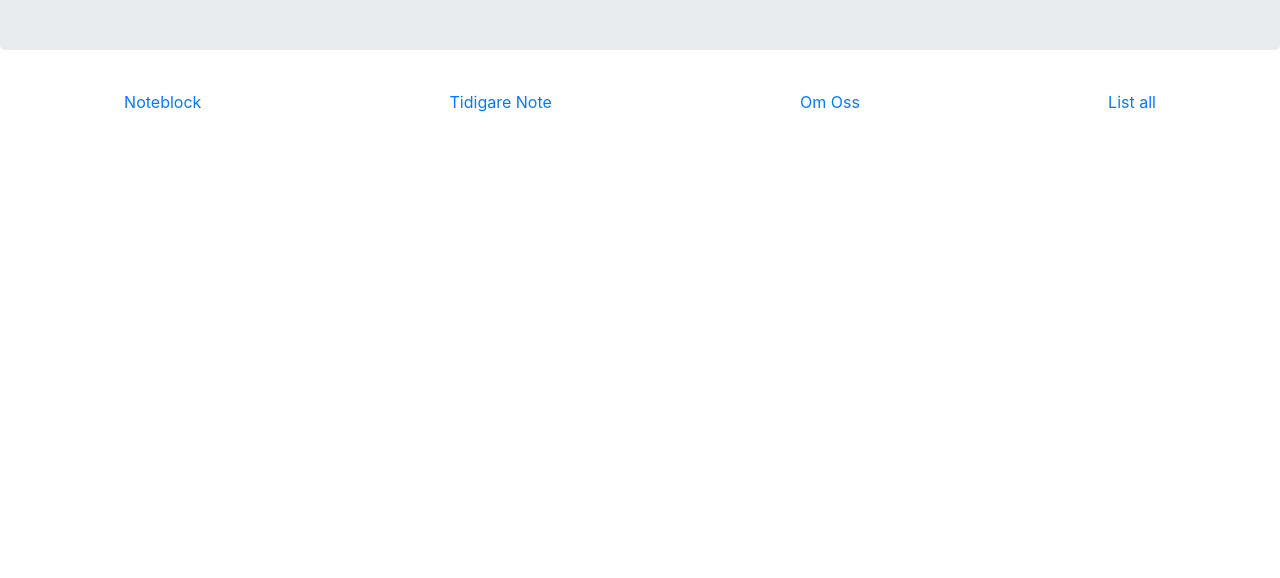
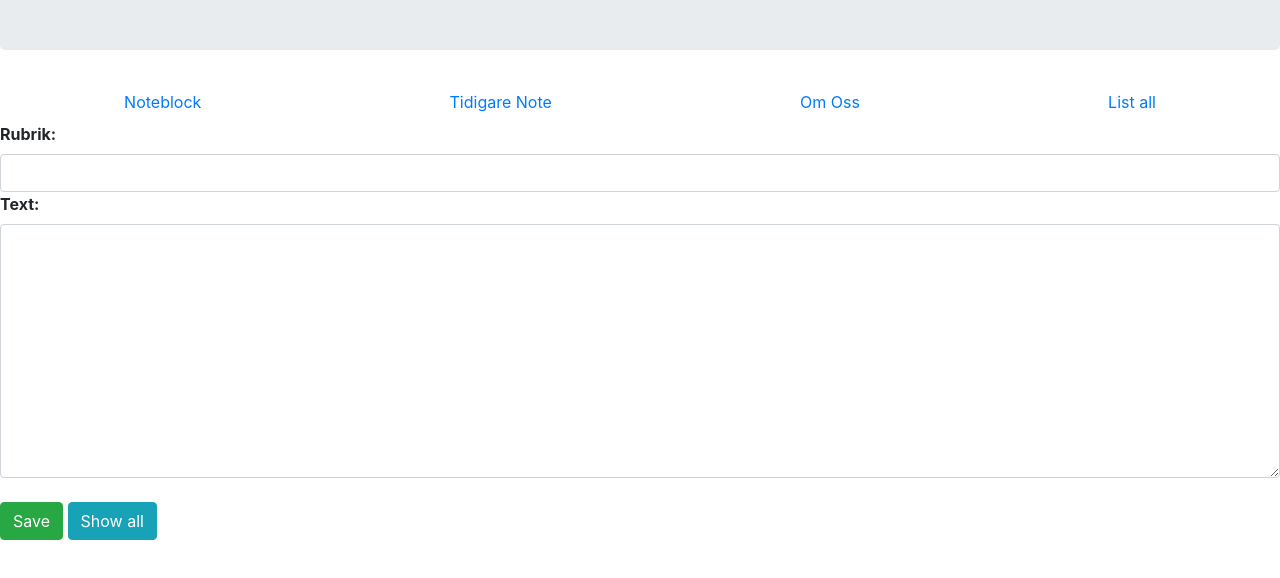
Before and after one commit to Chopper011/NoteApp, a plain HTML site: page gui.html in a window 1280 px wide. Shown: the part 134-712 px from the top of the page. Drawn offline with nearby package versions, Linux system fonts and the light colour scheme.

Commit message:
updated html and css

```diff
--- a/gui.html
+++ b/gui.html
@@ -28,4 +28,14 @@
                         <a class="nav-link" href="html/ListAll.html">List all</a>
                         </li>
          </ul>
+
+         <label for="usr"><b>Rubrik:</b></label>
+        <input type="text" class="form-control" id="usr">
+
+        <label for="comment"><b>Text:</b></label>
+        <textarea class="form-control" rows="10" id="comment"></textarea>
+        <br>
+        <button type="button" class="btn btn-success">Save</button>
+        <button type="button" class="btn btn-info">Show all</button>
+</body>
 </html5>
```
Also changed, not shown: html/ListAll.html (+1 -1 lines), html/OmOss.html (+2 -0 lines), stylesheets/styles.css (+9 -1 lines).
